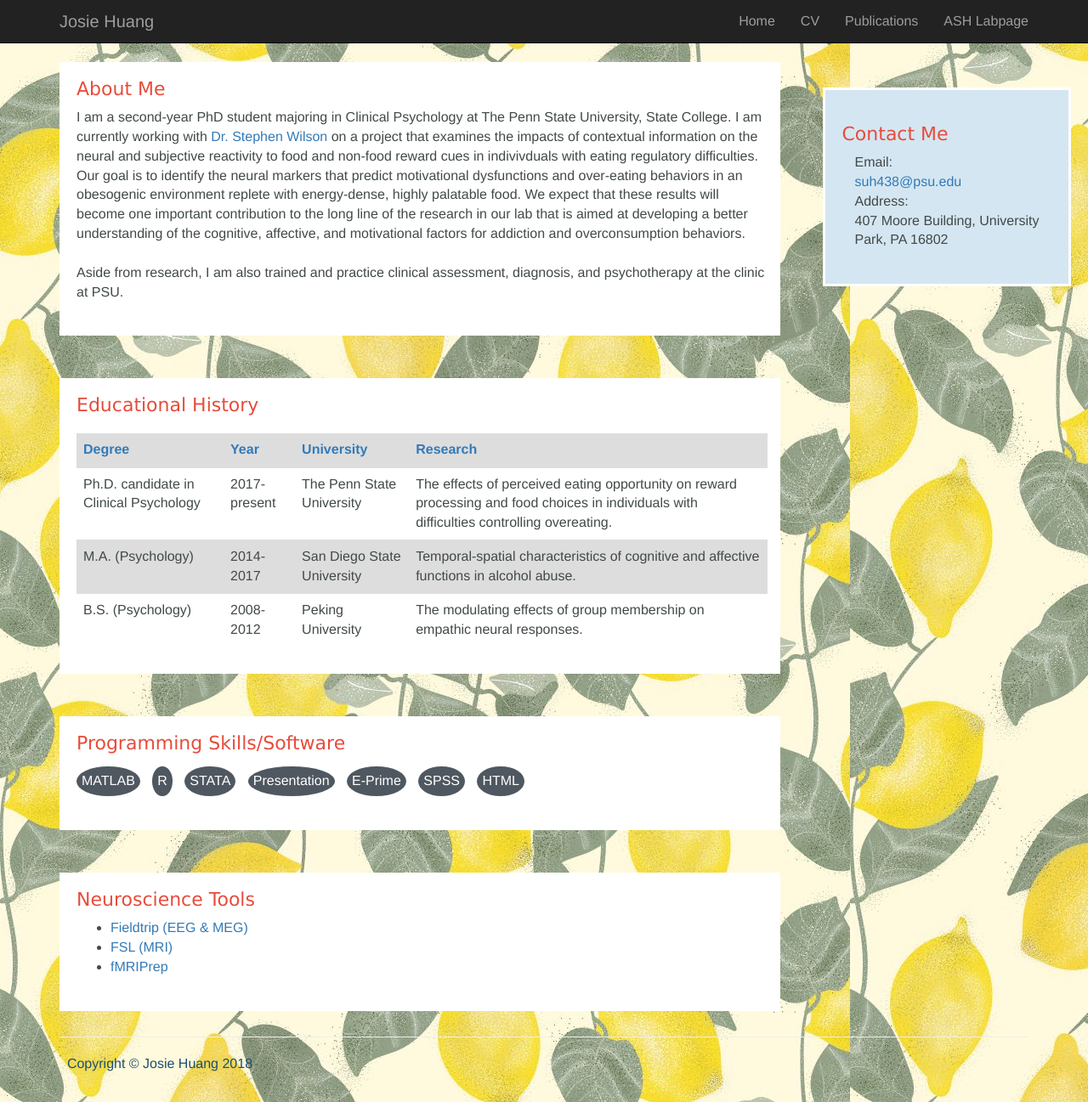
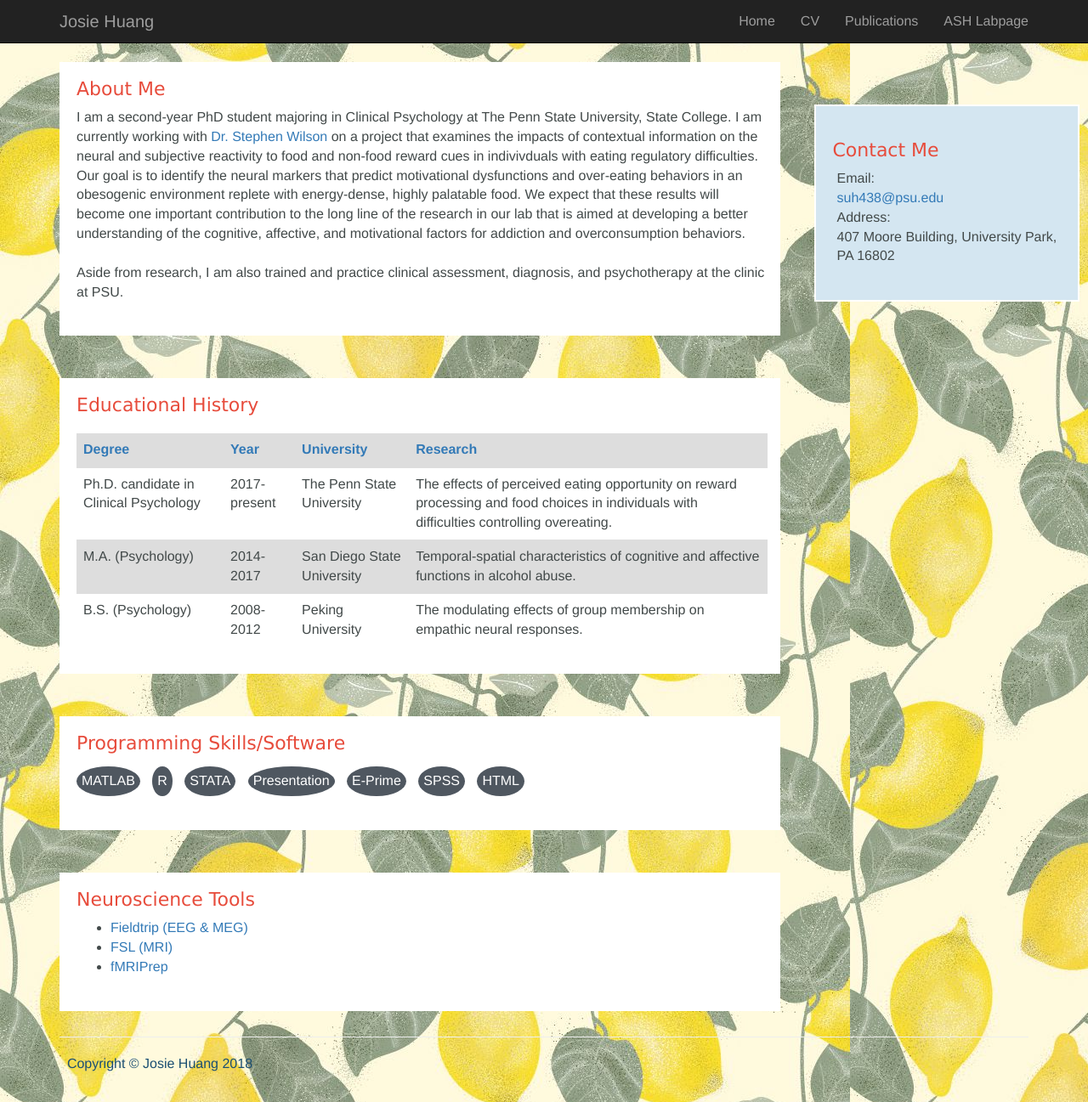
Before and after one commit to josie-shuang/josie-shuang.github.io, a Jekyll site: the page built from index.html, in a window 1280 px wide and 1297 px high. Shown: the whole window at 85% size. Built offline with Jekyll 4.4.1, drawn with Linux system fonts in a browser that asks for light colours.

Commit message:
Update main_style.css

```diff
--- a/css/main_style.css
+++ b/css/main_style.css
@@ -133,14 +133,15 @@ hr{
 #ContactInfo .txt_lightgrey {
 	background-color: #D4E6F1;
 	position: fixed;
-	margin: 20px;
+	margin-left: 10px;
+	margin-right: 10px;
 	border-color: white;
 	border-style: solid;
-	border-width: 3px;
+	border-width: 2px;
 }
 
 #ContactInfo .rounded_panel {
-	margin-top: 80px;
+	margin-top: 100px;
 	position: fixed;
 }
 
@@ -149,7 +150,7 @@ hr{
 }
 
 #ContactInfo .content-rounded-panel {
-	margin-left: -20px;
+	margin-left: -30px;
 }
 
 #novel body {
```
